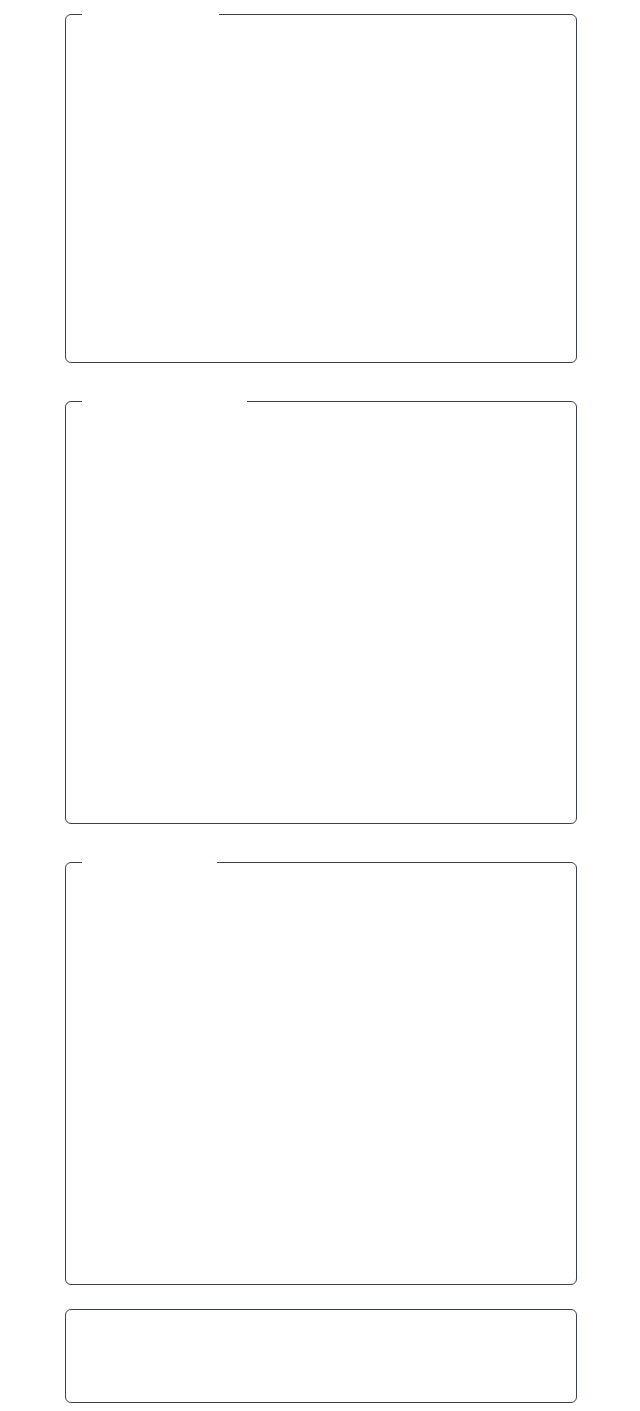
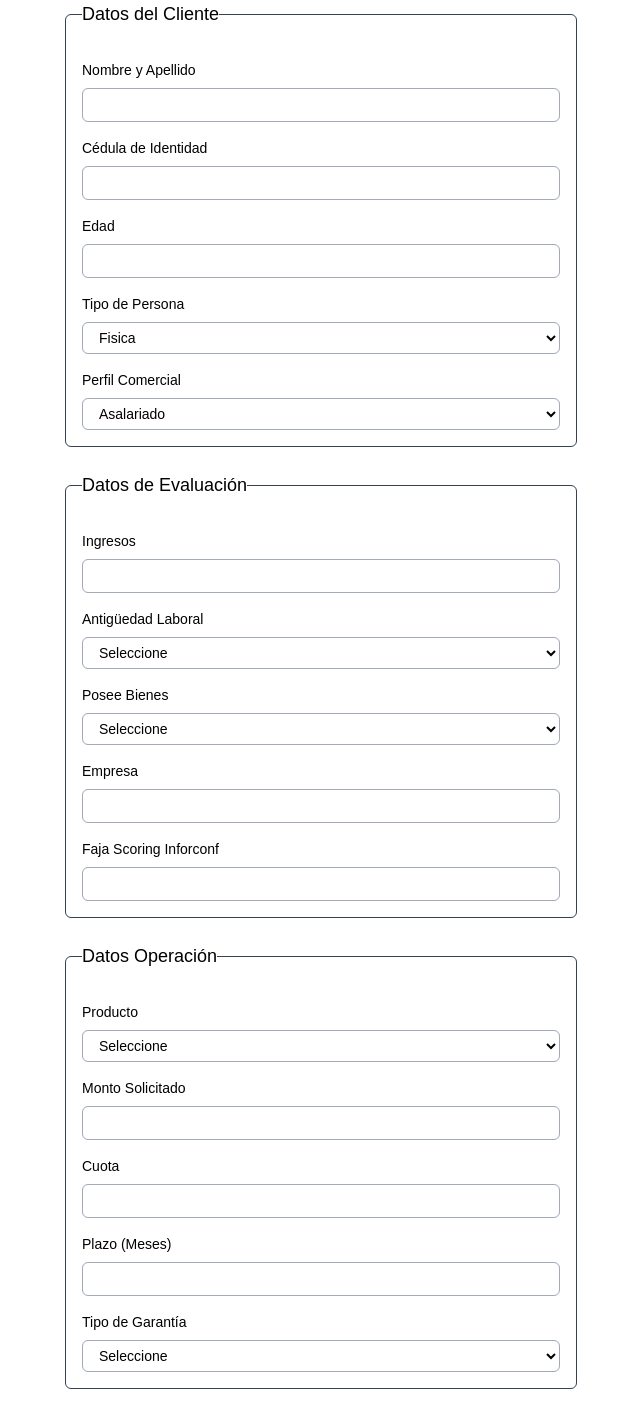
Before and after one commit to manucastelnovo/ggweaver, a Next.js app: page / in a window 1280 px wide. Shown: the part 160-1571 px from the top of the page, without its empty margins (319-959 px from the left). Built offline with nearby package versions, Linux system fonts and the light colour scheme.

Commit message:
small change

```diff
--- a/src/components/ClienteForm.tsx
+++ b/src/components/ClienteForm.tsx
@@ -3,7 +3,7 @@ import { useState } from "react";
 import * as XLSX from "xlsx";
 
 export default function ClienteForm() {
-  const [tipoPersona, setTipoPersona] = useState("");
+  const [tipoPersona, setTipoPersona] = useState("Fisica");
 
   const handleTipoPersonaChange = (
     event: React.ChangeEvent<HTMLSelectElement>
@@ -43,7 +43,7 @@ export default function ClienteForm() {
     <>
       <div className="flex min-h-full flex-1 flex-col justify-center px-6 py-12 lg:px-8">
         <div className="sm:mx-auto sm:w-full sm:max-w-lg">
-          <h2 className="mt-10 text-center text-2xl font-bold tracking-tight text-white">
+          <h2 className="mt-10 text-center text-2xl font-bold tracking-tight text-black">
             Formulario de Captura de Datos del Cliente
           </h2>
         </div>
@@ -52,14 +52,14 @@ export default function ClienteForm() {
           <form onSubmit={handleSubmit} className="space-y-6">
             {/* Datos del Cliente */}
             <fieldset className="p-4 border border-gray-700 rounded-md">
-              <legend className="text-lg font-medium text-white">
+              <legend className="text-lg font-medium text-black">
                 Datos del Cliente
               </legend>
 
               <div className="mt-4">
                 <label
                   htmlFor="nombre_apellido"
-                  className="block text-sm font-medium text-white"
+                  className="block text-sm font-medium text-black"
                 >
                   Nombre y Apellido
                 </label>
@@ -69,7 +69,7 @@ export default function ClienteForm() {
                     name="nombre_apellido"
                     type="text"
                     required
-                    className="block w-full rounded-md bg-white/5 px-3 py-1.5 text-base text-white outline outline-1 -outline-offset-1 outline-white/10 placeholder:text-gray-500 focus:outline focus:outline-2 focus:-outline-offset-2 focus:outline-indigo-500 sm:text-sm"
+                    className="block w-full rounded-md bg-white/5 px-3 py-1.5 text-base text-black border border-gray-400 outline-1 -outline-offset-1 outline-white/10 placeholder:text-gray-500 focus:outline focus:outline-2 focus:-outline-offset-2 focus:outline-indigo-500 sm:text-sm"
                   />
                 </div>
               </div>
@@ -77,7 +77,7 @@ export default function ClienteForm() {
               <div className="mt-4">
                 <label
                   htmlFor="cedula_identidad"
-                  className="block text-sm font-medium text-white"
+                  className="block text-sm font-medium text-black"
                 >
                   Cédula de Identidad
                 </label>
@@ -88,7 +88,7 @@ export default function ClienteForm() {
                     type="text"
                     pattern="\d*"
                     required
-                    className="block w-full rounded-md bg-white/5 px-3 py-1.5 text-base text-white outline outline-1 -outline-offset-1 outline-white/10 placeholder:text-gray-500 focus:outline focus:outline-2 focus:-outline-offset-2 focus:outline-indigo-500 sm:text-sm"
+                    className="block w-full rounded-md bg-white/5 px-3 py-1.5 text-base text-black border border-gray-400 outline-1 -outline-offset-1 outline-white/10 placeholder:text-gray-500 focus:outline focus:outline-2 focus:-outline-offset-2 focus:outline-indigo-500 sm:text-sm"
                   />
                 </div>
               </div>
@@ -96,7 +96,7 @@ export default function ClienteForm() {
               <div className="mt-4">
                 <label
                   htmlFor="edad"
-                  className="block text-sm font-medium text-white"
+                  className="block text-sm font-medium text-black"
                 >
                   Edad
                 </label>
@@ -106,7 +106,7 @@ export default function ClienteForm() {
                     name="edad"
                     type="number"
                     required
-                    className="block w-full rounded-md bg-white/5 px-3 py-1.5 text-base text-white outline outline-1 -outline-offset-1 outline-white/10 placeholder:text-gray-500 focus:outline focus:outline-2 focus:-outline-offset-2 focus:outline-indigo-500 sm:text-sm"
+                    className="block w-full rounded-md bg-white/5 px-3 py-1.5 text-base text-black border border-gray-400 outline-1 -outline-offset-1 outline-white/10 placeholder:text-gray-500 focus:outline focus:outline-2 focus:-outline-offset-2 focus:outline-indigo-500 sm:text-sm"
                   />
                 </div>
               </div>
@@ -114,7 +114,7 @@ export default function ClienteForm() {
               <div className="mt-4">
                 <label
                   htmlFor="tipo_persona"
-                  className="block text-sm font-medium text-white"
+                  className="block text-sm font-medium text-black"
                 >
                   Tipo de Persona
                 </label>
@@ -122,11 +122,11 @@ export default function ClienteForm() {
                   <select
                     id="tipo_persona"
                     name="tipo_persona"
+                    defaultValue={"Fisica"}
                     onChange={handleTipoPersonaChange}
                     required
-                    className="block w-full rounded-md bg-white/5 px-3 py-1.5 text-base text-white outline outline-1 -outline-offset-1 outline-white/10 focus:outline focus:outline-2 focus:-outline-offset-2 focus:outline-indigo-500 sm:text-sm"
+                    className="block w-full rounded-md bg-white/5 px-3 py-1.5 text-base outline-1 -outline-offset-1 border border-gray-400 outline-white/10  focus:outline-2 focus:-outline-offset-2 focus:outline-indigo-500 sm:text-sm"
                   >
-                    <option value="">Seleccione</option>
                     <option value="Fisica">Fisica</option>
                     <option value="Juridica">Juridica</option>
                   </select>
@@ -137,16 +137,17 @@ export default function ClienteForm() {
                 <div className="mt-4">
                   <label
                     htmlFor="perfil_comercial"
-                    className="block text-sm font-medium text-white"
+                    className="block text-sm font-medium text-black"
                   >
                     Perfil Comercial
                   </label>
                   <div className="mt-2">
                     <select
+                      defaultValue={"Asalariado"}
                       id="perfil_comercial"
                       name="perfil_comercial"
                       required={tipoPersona === "Fisica"}
-                      className="block w-full rounded-md bg-white/5 px-3 py-1.5 text-base text-white outline outline-1 -outline-offset-1 outline-white/10 focus:outline focus:outline-2 focus:-outline-offset-2 focus:outline-indigo-500 sm:text-sm"
+                      className="block w-full rounded-md bg-white/5 px-3 py-1.5 text-base text-black border border-gray-400 outline-1 -outline-offset-1 outline-white/10 focus:outline focus:outline-2 focus:-outline-offset-2 focus:outline-indigo-500 sm:text-sm"
                     >
                       <option value="">Seleccione</option>
                       <option value="Asalariado">Asalariado</option>
@@ -159,14 +160,14 @@ export default function ClienteForm() {
 
             {/* Datos de Evaluacion */}
             <fieldset className="p-4 border border-gray-700 rounded-md">
-              <legend className="text-lg font-medium text-white">
+              <legend className="text-lg font-medium text-black">
                 Datos de Evaluación
               </legend>
 
               <div className="mt-4">
                 <label
                   htmlFor="ingresos"
-                  className="block text-sm font-medium text-white"
+                  className="block text-sm font-medium text-black"
                 >
                   Ingresos
                 </label>
@@ -176,7 +177,7 @@ export default function ClienteForm() {
                     name="ingresos"
                     type="number"
                     required
-                    className="block w-full rounded-md bg-white/5 px-3 py-1.5 text-base text-white outline outline-1 -outline-offset-1 outline-white/10 placeholder:text-gray-500 focus:outline focus:outline-2 focus:-outline-offset-2 focus:outline-indigo-500 sm:text-sm"
+                    className="block w-full rounded-md bg-white/5 px-3 py-1.5 text-base text-black border border-gray-400 outline-1 -outline-offset-1 outline-white/10 placeholder:text-gray-500 focus:outline focus:outline-2 focus:-outline-offset-2 focus:outline-indigo-500 sm:text-sm"
                   />
                 </div>
               </div>
@@ -184,7 +185,7 @@ export default function ClienteForm() {
               <div className="mt-4">
                 <label
                   htmlFor="antiguedad_laboral"
-                  className="block text-sm font-medium text-white"
+                  className="block text-sm font-medium text-black"
                 >
                   Antigüedad Laboral
                 </label>
@@ -193,7 +194,7 @@ export default function ClienteForm() {
                     id="antiguedad_laboral"
                     name="antiguedad_laboral"
                     required
-                    className="block w-full rounded-md bg-white/5 px-3 py-1.5 text-base text-white outline outline-1 -outline-offset-1 outline-white/10 focus:outline focus:outline-2 focus:-outline-offset-2 focus:outline-indigo-500 sm:text-sm"
+                    className="block w-full rounded-md bg-white/5 px-3 py-1.5 text-base text-black border border-gray-400 outline-1 -outline-offset-1 outline-white/10 focus:outline focus:outline-2 focus:-outline-offset-2 focus:outline-indigo-500 sm:text-sm"
                   >
                     <option value="">Seleccione</option>
                     <option value="6 meses a un año">6 meses a un año</option>
@@ -207,7 +208,7 @@ export default function ClienteForm() {
               <div className="mt-4">
                 <label
                   htmlFor="posee_bienes"
-                  className="block text-sm font-medium text-white"
+                  className="block text-sm font-medium text-black"
                 >
                   Posee Bienes
                 </label>
@@ -216,7 +217,7 @@ export default function ClienteForm() {
                     id="posee_bienes"
                     name="posee_bienes"
                     required
-                    className="block w-full rounded-md bg-white/5 px-3 py-1.5 text-base text-white outline outline-1 -outline-offset-1 outline-white/10 focus:outline focus:outline-2 focus:-outline-offset-2 focus:outline-indigo-500 sm:text-sm"
+                    className="block w-full rounded-md bg-white/5 px-3 py-1.5 text-base text-black border border-gray-400 outline-1 -outline-offset-1 outline-white/10 focus:outline focus:outline-2 focus:-outline-offset-2 focus:outline-indigo-500 sm:text-sm"
                   >
                     <option value="">Seleccione</option>
                     <option value="No">No</option>
@@ -232,7 +233,7 @@ export default function ClienteForm() {
               <div className="mt-4">
                 <label
                   htmlFor="empresa"
-                  className="block text-sm font-medium text-white"
+                  className="block text-sm font-medium text-black"
                 >
                   Empresa
                 </label>
@@ -242,7 +243,7 @@ export default function ClienteForm() {
                     name="empresa"
                     type="text"
                     required
-                    className="block w-full rounded-md bg-white/5 px-3 py-1.5 text-base text-white outline outline-1 -outline-offset-1 outline-white/10 placeholder:text-gray-500 focus:outline focus:outline-2 focus:-outline-offset-2 focus:outline-indigo-500 sm:text-sm"
+                    className="block w-full rounded-md bg-white/5 px-3 py-1.5 text-base text-black border border-gray-400 outline-1 -outline-offset-1 outline-white/10 placeholder:text-gray-500 focus:outline focus:outline-2 focus:-outline-offset-2 focus:outline-indigo-500 sm:text-sm"
                   />
                 </div>
               </div>
@@ -250,7 +251,7 @@ export default function ClienteForm() {
               <div className="mt-4">
                 <label
                   htmlFor="faja_scoring_inforconf"
-                  className="block text-sm font-medium text-white"
+                  className="block text-sm font-medium text-black"
                 >
                   Faja Scoring Inforconf
                 </label>
@@ -260,7 +261,7 @@ export default function ClienteForm() {
                     name="faja_scoring_inforconf"
                     type="text"
                     required
-                    className="block w-full rounded-md bg-white/5 px-3 py-1.5 text-base text-white outline outline-1 -outline-offset-1 outline-white/10 placeholder:text-gray-500 focus:outline focus:outline-2 focus:-outline-offset-2 focus:outline-indigo-500 sm:text-sm"
+                    className="block w-full rounded-md bg-white/5 px-3 py-1.5 text-base text-black border border-gray-400 outline-1 -outline-offset-1 outline-white/10 placeholder:text-gray-500 focus:outline focus:outline-2 focus:-outline-offset-2 focus:outline-indigo-500 sm:text-sm"
                   />
                 </div>
               </div>
@@ -268,14 +269,14 @@ export default function ClienteForm() {
 
             {/* Datos Operacion */}
             <fieldset className="p-4 border border-gray-700 rounded-md">
-              <legend className="text-lg font-medium text-white">
+              <legend className="text-lg font-medium text-black">
                 Datos Operación
               </legend>
 
               <div className="mt-4">
                 <label
                   htmlFor="producto"
-                  className="block text-sm font-medium text-white"
+                  className="block text-sm font-medium text-black"
                 >
                   Producto
                 </label>
@@ -284,7 +285,7 @@ export default function ClienteForm() {
                     id="producto"
                     name="producto"
                     required
-                    className="block w-full rounded-md bg-white/5 px-3 py-1.5 text-base text-white outline outline-1 -outline-offset-1 outline-white/10 focus:outline focus:outline-2 focus:-outline-offset-2 focus:outline-indigo-500 sm:text-sm"
+                    className="block w-full rounded-md bg-white/5 px-3 py-1.5 text-base text-black border border-gray-400 outline-1 -outline-offset-1 outline-white/10 focus:outline focus:outline-2 focus:-outline-offset-2 focus:outline-indigo-500 sm:text-sm"
                   >
                     <option value="">Seleccione</option>
                     <option value="producto1">producto1</option>
@@ -296,7 +297,7 @@ export default function ClienteForm() {
               <div className="mt-4">
                 <label
                   htmlFor="monto_solicitado"
-                  className="block text-sm font-medium text-white"
+                  className="block text-sm font-medium text-black"
                 >
                   Monto Solicitado
                 </label>
@@ -306,7 +307,7 @@ export default function ClienteForm() {
                     name="monto_solicitado"
                     type="number"
                     required
-                    className="block w-full rounded-md bg-white/5 px-3 py-1.5 text-base text-white outline outline-1 -outline-offset-1 outline-white/10 placeholder:text-gray-500 focus:outline focus:outline-2 focus:-outline-offset-2 focus:outline-indigo-500 sm:text-sm"
+                    className="block w-full rounded-md bg-white/5 px-3 py-1.5 text-base text-black border border-gray-400 outline-1 -outline-offset-1 outline-white/10 placeholder:text-gray-500 focus:outline focus:outline-2 focus:-outline-offset-2 focus:outline-indigo-500 sm:text-sm"
                   />
                 </div>
               </div>
@@ -314,7 +315,7 @@ export default function ClienteForm() {
               <div className="mt-4">
                 <label
                   htmlFor="cuota"
-                  className="block text-sm font-medium text-white"
+                  className="block text-sm font-medium text-black"
                 >
                   Cuota
                 </label>
@@ -324,7 +325,7 @@ export default function ClienteForm() {
                     name="cuota"
                     type="number"
                     required
-                    className="block w-full rounded-md bg-white/5 px-3 py-1.5 text-base text-white outline outline-1 -outline-offset-1 outline-white/10 placeholder:text-gray-500 focus:outline focus:outline-2 focus:-outline-offset-2 focus:outline-indigo-500 sm:text-sm"
+                    className="block w-full rounded-md bg-white/5 px-3 py-1.5 text-base text-black border border-gray-400 outline-1 -outline-offset-1 outline-white/10 placeholder:text-gray-500 focus:outline focus:outline-2 focus:-outline-offset-2 focus:outline-indigo-500 sm:text-sm"
                   />
                 </div>
               </div>
@@ -332,7 +333,7 @@ export default function ClienteForm() {
               <div className="mt-4">
                 <label
                   htmlFor="plazo_meses"
-                  className="block text-sm font-medium text-white"
+                  className="block text-sm font-medium text-black"
                 >
                   Plazo (Meses)
                 </label>
@@ -342,7 +343,7 @@ export default function ClienteForm() {
                     name="plazo_meses"
                     type="number"
                     required
-                    className="block w-full rounded-md bg-white/5 px-3 py-1.5 text-base text-white outline outline-1 -outline-offset-1 outline-white/10 placeholder:text-gray-500 focus:outline focus:outline-2 focus:-outline-offset-2 focus:outline-indigo-500 sm:text-sm"
+                    className="block w-full rounded-md bg-white/5 px-3 py-1.5 text-base text-black border border-gray-400 outline-1 -outline-offset-1 outline-white/10 placeholder:text-gray-500 focus:outline focus:outline-2 focus:-outline-offset-2 focus:outline-indigo-500 sm:text-sm"
                   />
                 </div>
               </div>
@@ -350,7 +351,7 @@ export default function ClienteForm() {
               <div className="mt-4">
                 <label
                   htmlFor="tipo_garantia"
-                  className="block text-sm font-medium text-white"
+                  className="block text-sm font-medium text-black"
                 >
                   Tipo de Garantía
                 </label>
@@ -359,7 +360,7 @@ export default function ClienteForm() {
                     id="tipo_garantia"
                     name="tipo_garantia"
                     required
-                    className="block w-full rounded-md bg-white/5 px-3 py-1.5 text-base text-white outline outline-1 -outline-offset-1 outline-white/10 focus:outline focus:outline-2 focus:-outline-offset-2 focus:outline-indigo-500 sm:text-sm"
+                    className="block w-full rounded-md bg-white/5 px-3 py-1.5 text-base text-black border border-gray-400 outline-1 -outline-offset-1 outline-white/10 focus:outline focus:outline-2 focus:-outline-offset-2 focus:outline-indigo-500 sm:text-sm"
                   >
                     <option value="">Seleccione</option>
                     <option value="ASF">ASF</option>
@@ -373,21 +374,21 @@ export default function ClienteForm() {
 
             {/* input para cargar excel? */}
             <fieldset className="p-4 border border-gray-700 rounded-md">
-              <label className="block text-lg font-medium text-white">
+              <label className="block text-lg font-medium text-black">
                 Cargar Excel
               </label>
               <input
                 type="file"
                 accept=".xls,.xlsx"
                 onChange={handleFileChange}
-                className="block w-full rounded-md bg-white/5 px-3 py-1.5 text-base text-white outline outline-1 -outline-offset-1 outline-white/10 placeholder:text-gray-500 focus:outline focus:outline-2 focus:-outline-offset-2 focus:outline-indigo-500 sm:text-sm"
+                className="block w-full rounded-md bg-white/5 px-3 py-1.5 text-base text-black border border-gray-400 outline-1 -outline-offset-1 outline-white/10 placeholder:text-gray-500 focus:outline focus:outline-2 focus:-outline-offset-2 focus:outline-indigo-500 sm:text-sm"
               />
             </fieldset>
 
             <div>
               <button
                 type="submit"
-                className="w-full rounded-md bg-indigo-500 px-3 py-1.5 text-sm font-semibold text-white shadow-sm hover:bg-indigo-400 focus-visible:outline focus-visible:outline-2 focus-visible:outline-offset-2 focus-visible:outline-indigo-500"
+                className="w-full rounded-md bg-indigo-500 px-3 py-1.5 text-sm font-semibold text-black shadow-sm hover:bg-indigo-400 focus-visible:outline focus-visible:outline-2 focus-visible:outline-offset-2 focus-visible:outline-indigo-500"
               >
                 Enviar Solicitud
               </button>
```
